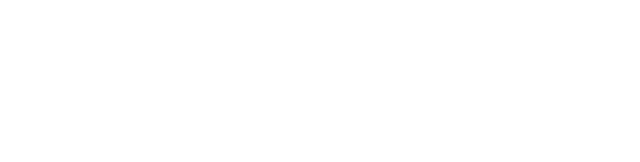
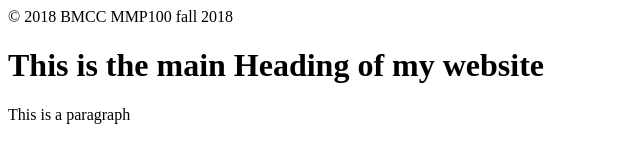
Before and after one commit to 01ananto/my-new-repo-1, a plain HTML site: page index.html in a window 1280 px wide. Shown: the whole page, without its empty margins (0-640 px from the left). Drawn offline with Linux system fonts and the light colour scheme.

Commit message:
Put everything in

```diff
--- a/index.html
+++ b/index.html
@@ -8,5 +8,13 @@
 </head>
 <body>
 
+<footer>&copy; 2018 BMCC MMP100 fall 2018</footer>
+<header>
+  <h1> This is the main Heading of my website </h1>
+</header>
+<main>
+  <p> This is a paragraph </p>
+</main>
+
 </body>
 </html>
```
